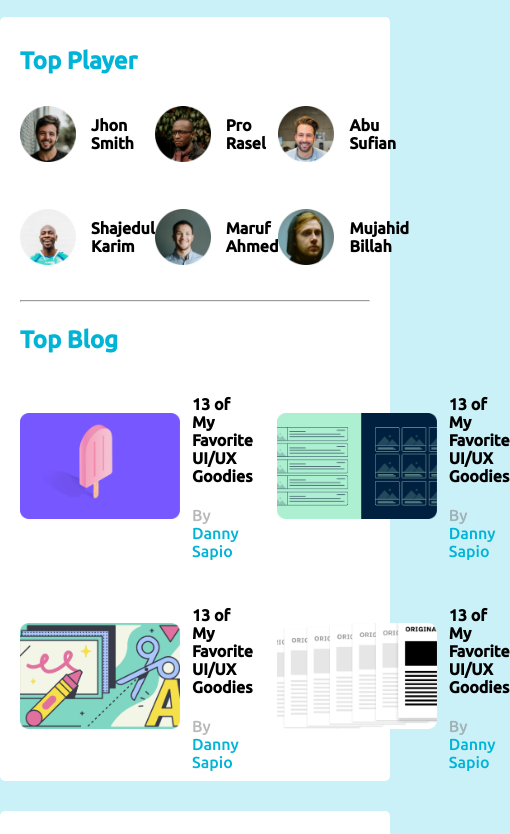
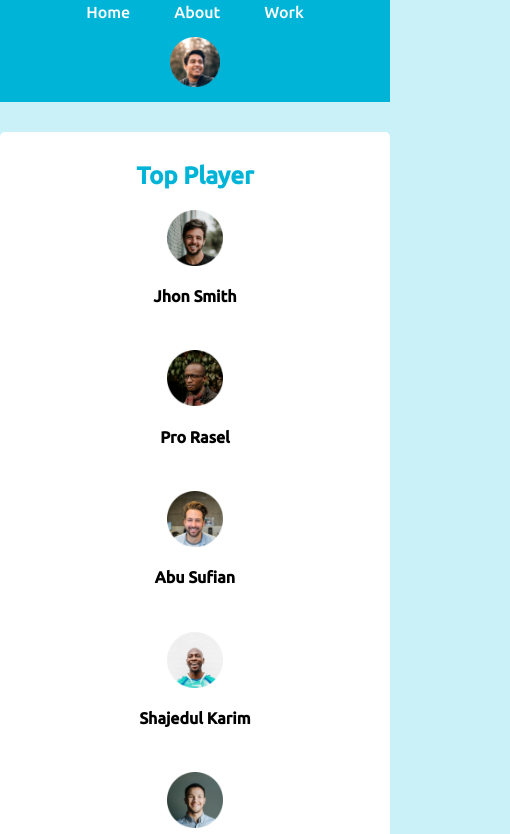
Before and after one commit to antor10655gh/leader-board, a plain HTML site: page index.html in a window 390 px wide. Shown: the part 118-952 px from the top of the page, 510 px wide, since content can reach past the window. Drawn offline with Linux system fonts and the light colour scheme.

Commit message:
add media queries for mobile

```diff
--- a/assets/css/style.css
+++ b/assets/css/style.css
@@ -138,6 +138,10 @@ body {
     border-radius: 5px;
 }
 
+#latest-course h1 {
+    color: #00b4d8;
+}
+
 .latest-courses {
     display: grid;
     grid-template-columns: repeat(3, 1fr);
@@ -193,3 +197,88 @@ span {
     color: #00b4d8;
     padding: 5px 0px;
 }
+
+/* media queries for mobile */
+@media only screen and (max-width: 688px) {
+    .nav-main {
+        flex-direction: column;
+    }
+
+    .nav-right {
+        flex-direction: column;
+    }
+
+    .nav-right ul {
+        display: flex;
+        margin-right: 0px;
+        padding: 0;
+    }
+
+    .nav-right img {
+        width: 50px;
+        margin-right: auto;
+        margin-left: auto;
+        margin-bottom: 15px;
+    }
+
+    #player-blog h1 {
+        color: #00b4d8;
+        text-align: center;
+    }
+
+    .top-players {
+        display: grid;
+        grid-template-columns: repeat(1, 1fr);
+        grid-row-gap: 24px;
+    }
+
+    .players {
+        display: flex;
+        align-items: center;
+        justify-content: center;
+        flex-direction: column;
+    }
+
+    .players h4 {
+        margin-left: 0px;
+    }
+
+    .blogs {
+        display: grid;
+        grid-gap: 24px;
+        grid-template-columns: repeat(1, 1fr);
+    }
+
+    .blog {
+        display: flex;
+        align-items: center;
+        flex-direction: column;
+        margin-bottom: 10px;
+    }
+
+    .blog h4 {
+        margin: 5px;
+    }
+
+    .blog-details span {
+        color: rgba(128, 128, 128, 0.562);
+        margin-right: auto;
+        margin-left: 64px;
+    }
+
+    #latest-course h1 {
+        color: #00b4d8;
+        text-align: center;
+    }
+
+    .latest-courses {
+        display: grid;
+        grid-template-columns: repeat(1, 1fr);
+        grid-column-gap: 20px;
+        margin-bottom: 20px;
+    }
+
+    .course {
+        margin-bottom: 20px;
+    }
+}
```
